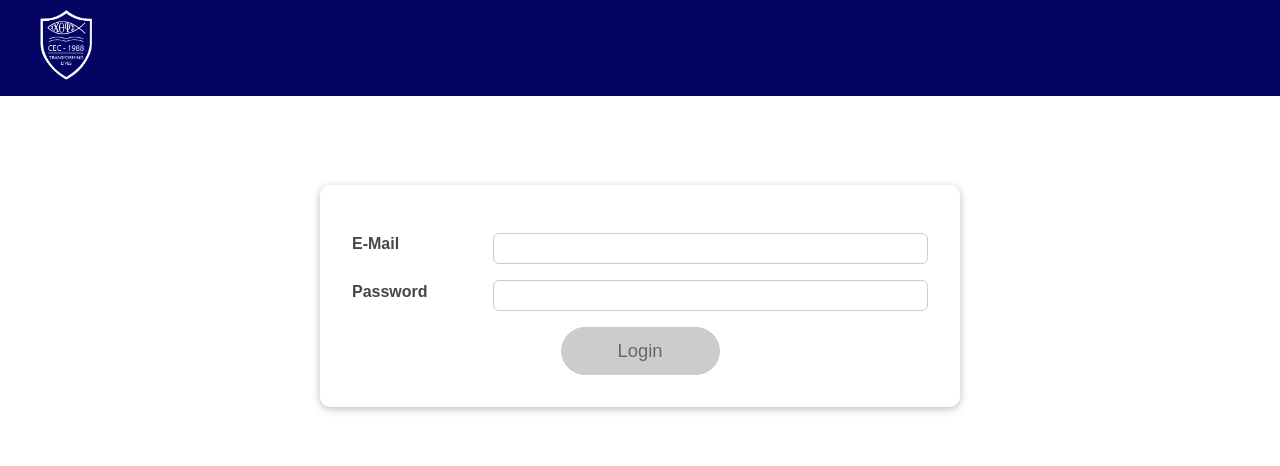
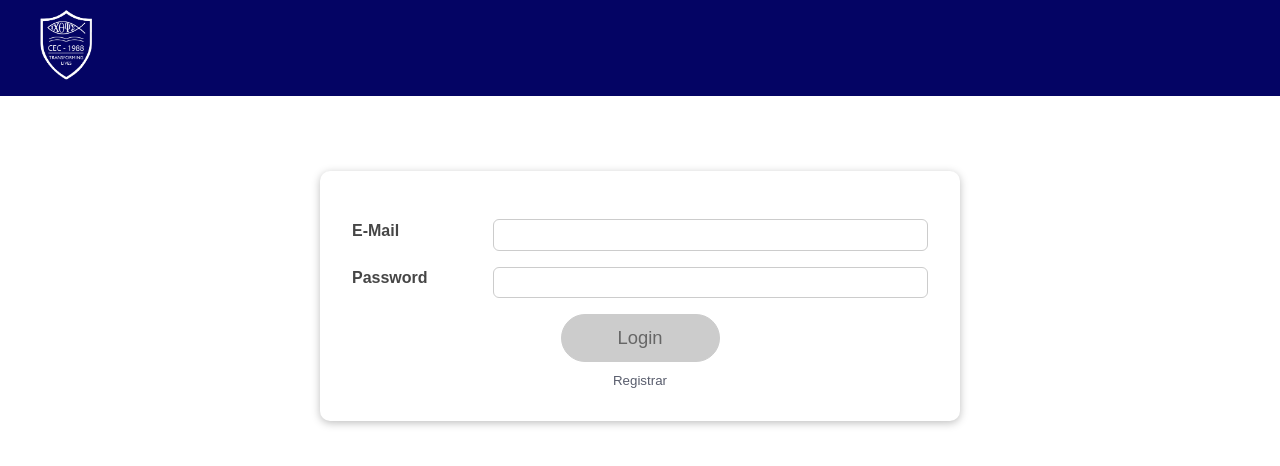
Before and after one commit to edsonnaza/hr_frontend, a React (Vite) app: page / in a window 1280 px wide. Shown: the top 466 px of the page. Built offline with nearby package versions, Linux system fonts and the light colour scheme.

Commit message:
Add: new user link and cancel button

```diff
--- a/src/App.jsx
+++ b/src/App.jsx
@@ -7,6 +7,7 @@ import { BrowserRouter as Router, Routes, Route, useLocation } from 'react-route
  import PageNotFound from './pages/PageNotFound/PageNotFound';
  import Loader from './pages/Loader/Loader';
  import NewUser from './components/NewUser/NewUser';
+
 
 
 import { useDispatch, useSelector } from 'react-redux';
--- a/src/components/Login/Login.jsx
+++ b/src/components/Login/Login.jsx
@@ -1,12 +1,11 @@
-import  { useReducer, useState, useEffect } from 'react';
+import  { useReducer, useState } from 'react';
 
 import Card from '../UI/Card/Card';
 import classes from './Login.module.scss';
 import Button from '../UI/Button/Button';
 import ErrorPage from '../../pages/Error';
+import { Link } from 'react-router-dom';
 
-import { useDispatch, useSelector } from 'react-redux';
-import { actionTryLogin} from '../../redux/actions';
 
 const emailReducer = (state, action) => {
   if (action.type === 'USER_INPUT') {
@@ -127,7 +126,13 @@ const Login = (props) => {
           <Button type='button' onClick={submitHandler} className={classes.btn} disabled={!formIsValid}>
             Login
           </Button>
+          <br />
+
+          <Link to="/newuser">
+          <button type='button' className={classes.btnFlat}>Registrar</button>
+          </Link>
         </div>
+
       </form>
     </Card>
   );
--- a/src/components/Login/Login.module.scss
+++ b/src/components/Login/Login.module.scss
@@ -8,11 +8,26 @@
   }
 }
 
+.btnFlat{
+ margin-top: 10px;
+  background-color: white;
+  color: $gray;
+  border: 0px solid $blue;
+  transition-duration: 0.4s;
+
+  &:hover {
+    background-color: $gray;
+    color:$white;
+    cursor: pointer;
+  }
+}
 .control {
   margin: 1rem 0;
   display: flex;
   align-items: stretch;
   flex-direction: column;
+  flex-wrap: wrap;
+
 }
 
 .control label,
@@ -48,6 +63,8 @@
 
 .actions {
   text-align: center;
+
+
 }
 
 @media (min-width: 768px) {
--- a/src/components/NewUser/NewUser.jsx
+++ b/src/components/NewUser/NewUser.jsx
@@ -5,7 +5,7 @@
   import validateForm from '../../util/validateNewUser';
   import { useDispatch, useSelector } from 'react-redux';
   import { actionCreateNewUser } from '../../redux/actions';
-  import { useNavigate } from 'react-router-dom';
+  import { Link, useNavigate } from 'react-router-dom';
 
 
 
@@ -16,10 +16,7 @@
     const message = useSelector((state)=>state.message);
     const dispatch = useDispatch();
     const navigate = useNavigate();
-    // "email": "edsonnaza@gmail.com",
-    // "password": "Login123456",
-    // "user_name":"Edson",
-    // "user_lastname":"Sanchez"
+
 
       const initErroMessage={
           enteredEmail:'',
@@ -50,6 +47,7 @@
    // const [formIsValid, setFormIsValid] = useState(false);
     const [errorMessage, setErrorMessage] = useState(initErroMessage)
     const [formStatus, setFormStatus] = useState(initialFormStatus);
+    const [counter, setCounter] = useState(0);
 
 
 
@@ -99,39 +97,45 @@
 
 
   const submitHandler = async (event) => {
-   // props.cleanErrorMessage();
     event.preventDefault();
 
-    if(formStatus.formIsValid){
-
-
-        console.log('Will send the data to save...', inputForm)
+    if (formStatus.formIsValid) {
+        console.log('Will send the data to save...', inputForm);
         try {
             console.log('sending...');
             await dispatch(actionCreateNewUser(inputForm));
-                let counter=1;
-                function countAndLog() {
-                    setTimeout(() => {
-                        console.log('leaving...', counter);
-                        counter++;
-                        countAndLog(); // Llama a la función nuevamente para iniciar otro temporizador
+
+            // Función que espera 5 segundos antes de redirigir a la página de inicio de sesión
+            const waitAndRedirect = () => {
+                let counter = 1;
+                const intervalId = setInterval(() => {
+                    console.log('leaving...', counter);
+                    counter++;
+                    setCounter(counter);
+                }, 1000);
+
+                return new Promise((resolve) => {
+                    const timeoutId = setTimeout(() => {
+                        clearInterval(intervalId); // Limpiar el intervalo
+                        resolve();
                     }, 5000);
 
+                    // Devolver el ID del temporizador para limpiarlo más tarde si es necesario
+                    return timeoutId;
+                });
+            };
 
-                }
-                countAndLog();
-                navigate('/login');
+            const timeoutId = waitAndRedirect(); // Esperar 5 segundos
+            await timeoutId; // Esperar a que se resuelva la promesa (no hace nada, solo para sincronización)
+            setInputForm(initInputForm);
+            navigate('/login'); // Redirigir a la página de inicio de sesión después de 5 segundos
 
-          } catch (error) {
-            //setErrorMsg(error.response.data)
-            console.log('Error during login:',error.response ? error.response.data : error );
-          }
+        } catch (error) {
+            console.log('Error during login:', error.response ? error.response.data : error);
+        }
+    }
+};
 
-    }
-
-   // props.onLogin(emailState.value,enteredPassword)
-   // props.onLogin(emailState.value, enteredPassword);
-  };
 
 
 
@@ -226,10 +230,12 @@
 
         <div className={style.actions}>
 
-          <Button onClick={submitHandler} className={style.btn} disabled={!formStatus.formIsValid}  >Save
+          <Button onClick={submitHandler} className={style.btn}
+          disabled={!formStatus.formIsValid}>{counter>=1 ?'Leaving in: '+counter :'Save'}
           </Button>
-
-
+          <Link to={'/login'}>
+        <Button className={style.btn}>Cancel</Button>
+          </Link>
         </div>
             </form>
 
```
